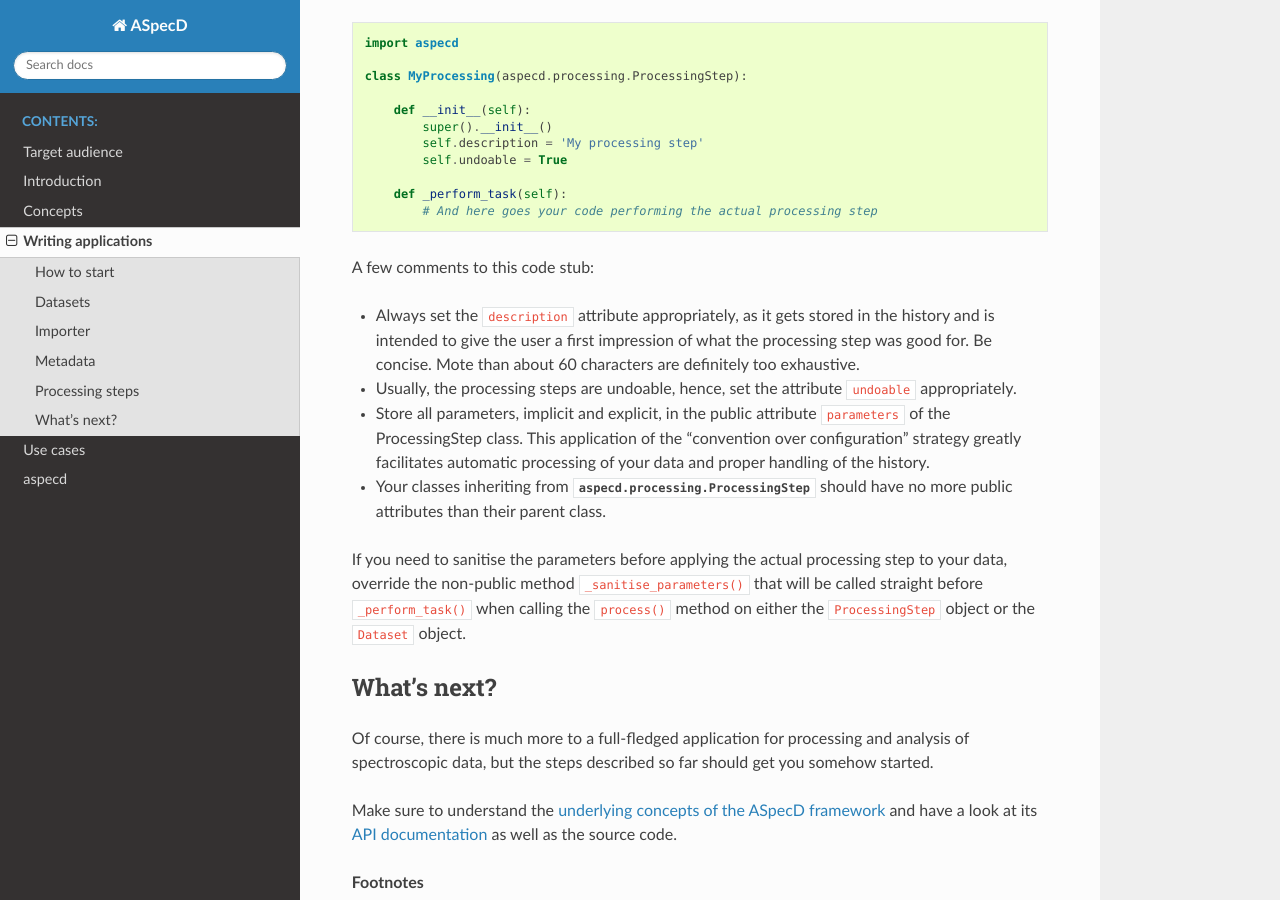
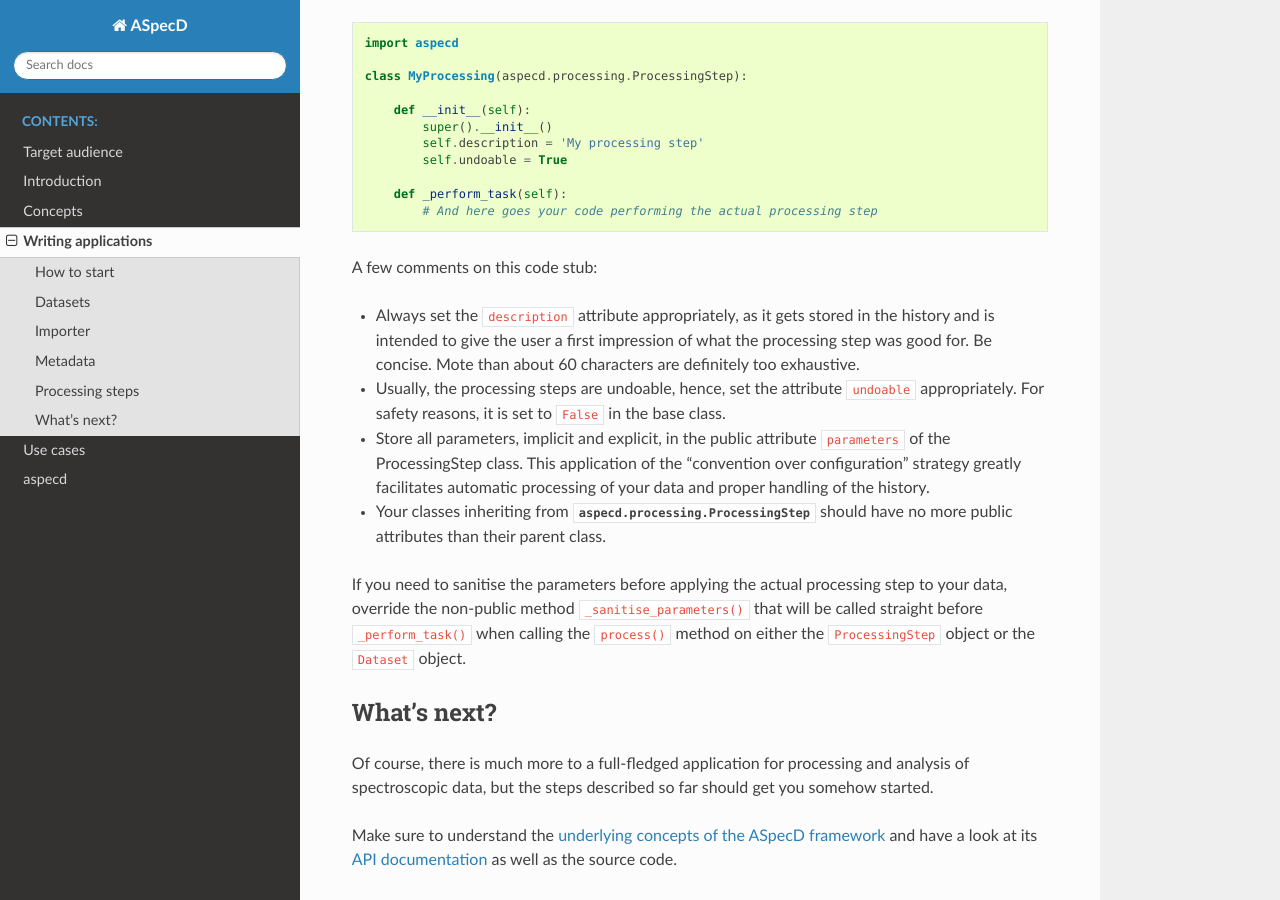
Before and after one commit to tillbiskup/aspecd, a Sphinx documentation site: the page built from docs/applications.rst, in a window 1280 px wide and 900 px high, scrolled down 3694 px. Built offline with Sphinx 7.4.7 and the Read the Docs theme 2.0.0, drawn with Linux system fonts in a browser that asks for light colours.

Commit message:
Language tweak

```diff
--- a/docs/applications.rst
+++ b/docs/applications.rst
@@ -121,11 +121,11 @@ Let's assume for simplicity that you want to write a processing step called "MyP
         def _perform_task(self):
             # And here goes your code performing the actual processing step
 
-A few comments to this code stub:
+A few comments on this code stub:
 
 * Always set the ``description`` attribute appropriately, as it gets stored in the history and is intended to give the user a first impression of what the processing step was good for. Be concise. Mote than about 60 characters are definitely too exhaustive.
 
-* Usually, the processing steps are undoable, hence, set the attribute ``undoable`` appropriately.
+* Usually, the processing steps are undoable, hence, set the attribute ``undoable`` appropriately. For safety reasons, it is set to ``False`` in the base class.
 
 * Store all parameters, implicit and explicit, in the public attribute ``parameters`` of the ProcessingStep class. This application of the "convention over configuration" strategy greatly facilitates automatic processing of your data and proper handling of the history.
 
```
Also changed, not shown: 1 other file.
